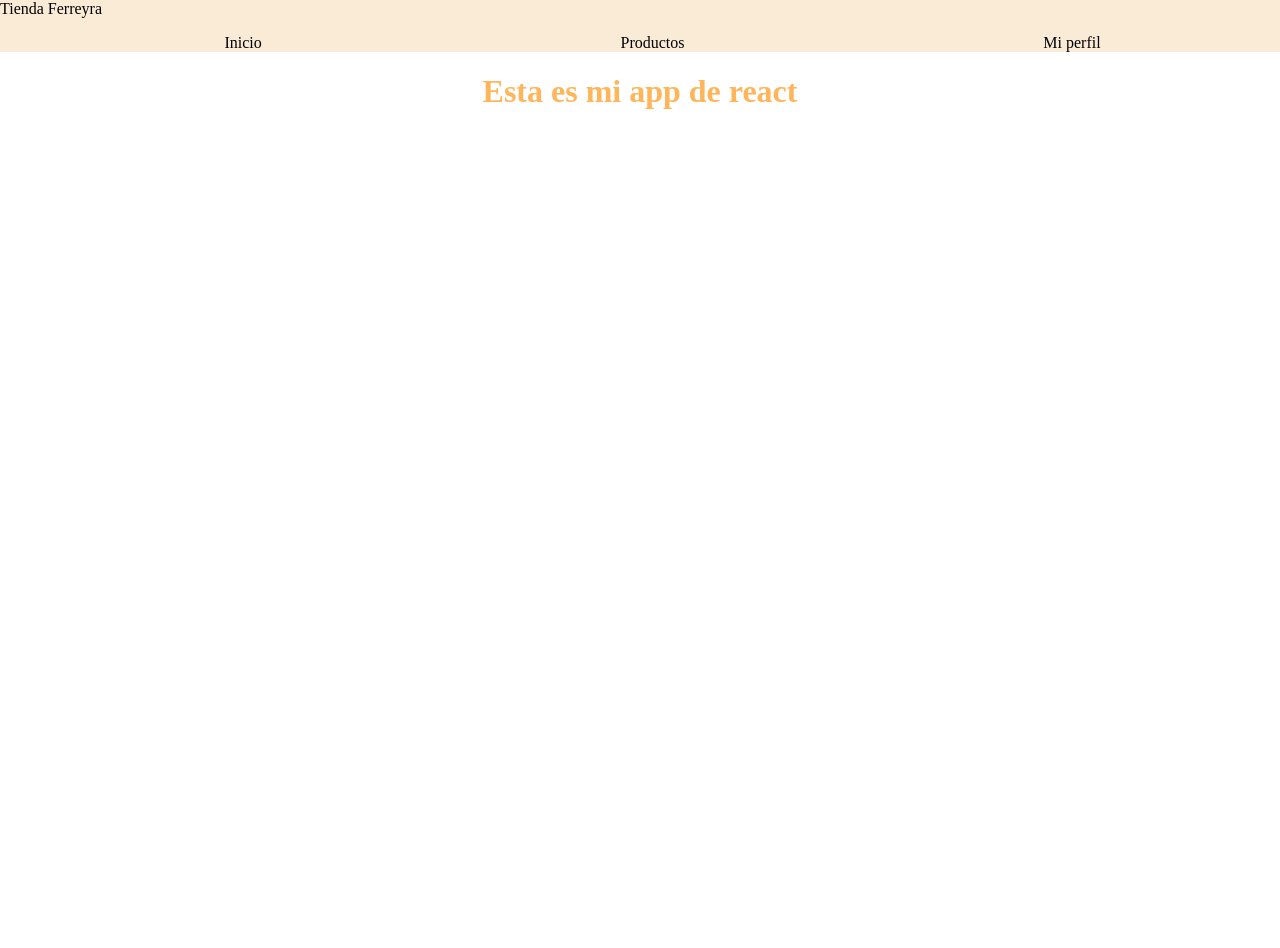
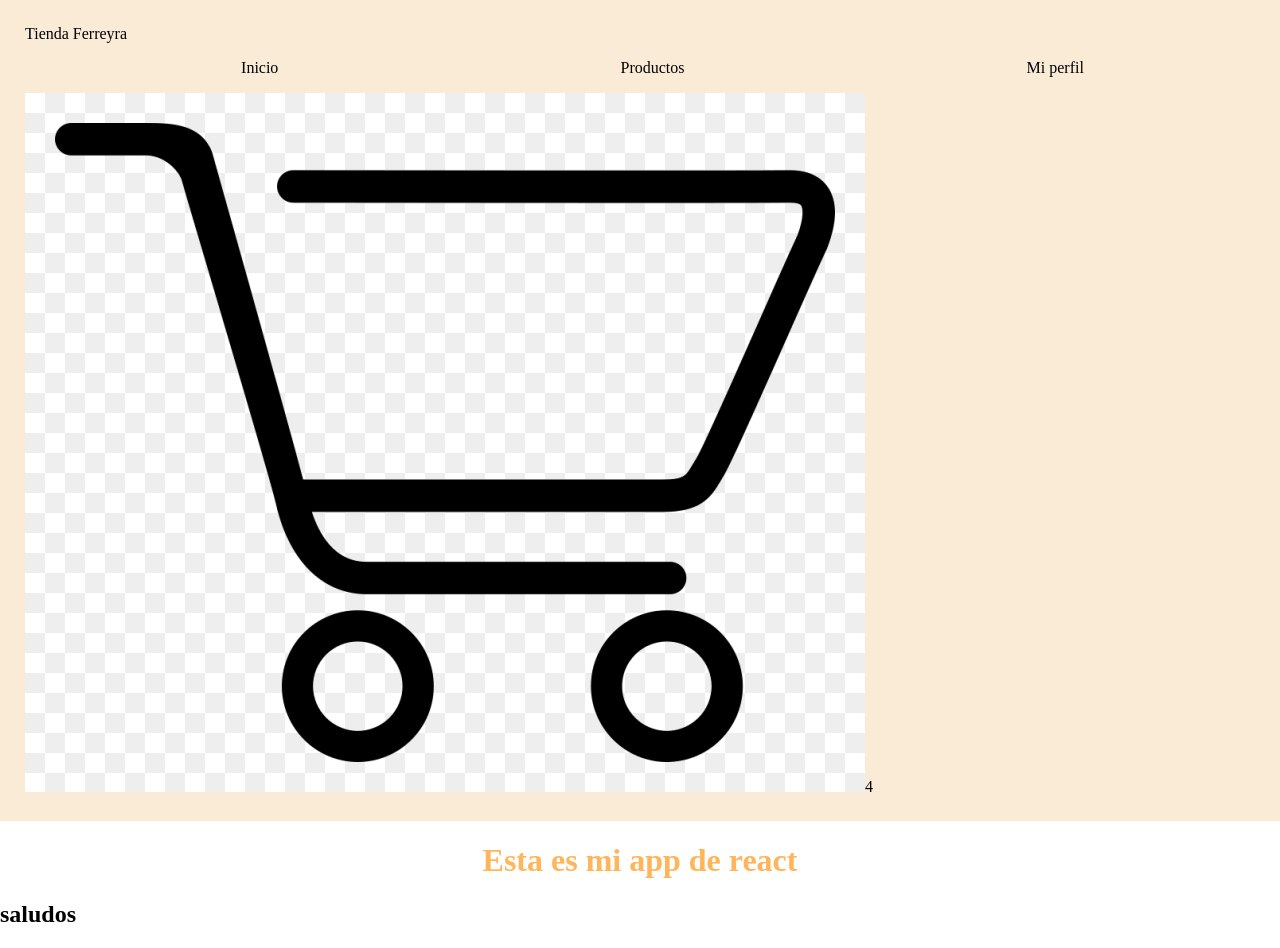
Before and after one commit to gonzaloferreyra2020/old-project, a React (Create React App) app: page / in a window 1280 px wide. Before the commit the page ends 800 px from the top, so only its background shows below. Built offline with nearby package versions, Linux system fonts and the light colour scheme.

Commit message:
Add files via upload

```diff
--- a/src/App.js
+++ b/src/App.js
@@ -1,10 +1,12 @@
 import Navbar from "./components/Navbar/Navbar";
+import ItemListContainer from "./components/ItemListContainer/ItemListContainer";
 
 function App() {
   return (
     <div className="App">
       <Navbar/>
       <h1>Esta es mi app de react</h1>
+      <h2><ItemListContainer greeting={"saludos"}/></h2>
 
     </div>
   );
--- /dev/null
+++ b/src/components/CartWidget/CartWidget.js
@@ -0,0 +1,8 @@
+export default function CartWidget({count}){
+    return(
+        <div>
+            <img src="images/cart.png" alt="CartIcon" />
+            {count}
+        </div>
+    )
+}
--- /dev/null
+++ b/src/components/ItemListContainer/ItemListContainer.js
@@ -0,0 +1,9 @@
+export default function ItemListContainer ({greeting}){
+    return(
+        <div>
+        {greeting}
+        </div>
+    )
+
+
+}
--- a/src/components/Navbar/Navbar.js
+++ b/src/components/Navbar/Navbar.js
@@ -1,4 +1,4 @@
-
+import CartWidget from "../CartWidget/CartWidget";
 export default function Navbar() {
 
     const headerStyle = {
@@ -15,7 +15,9 @@ export default function Navbar() {
                 <li>Inicio</li>
                 <li>Productos</li>
                 <li>Mi perfil</li>
+
             </ul>
+            <CartWidget count={4}/>
         </header>
     );
 
--- a/src/styles/styles.css
+++ b/src/styles/styles.css
@@ -10,4 +10,5 @@ h1{
 
 .header{
     background-color: antiquewhite;
+    padding: 25px;
 }
```
Also changed, not shown: public/images/cart.png (added).
